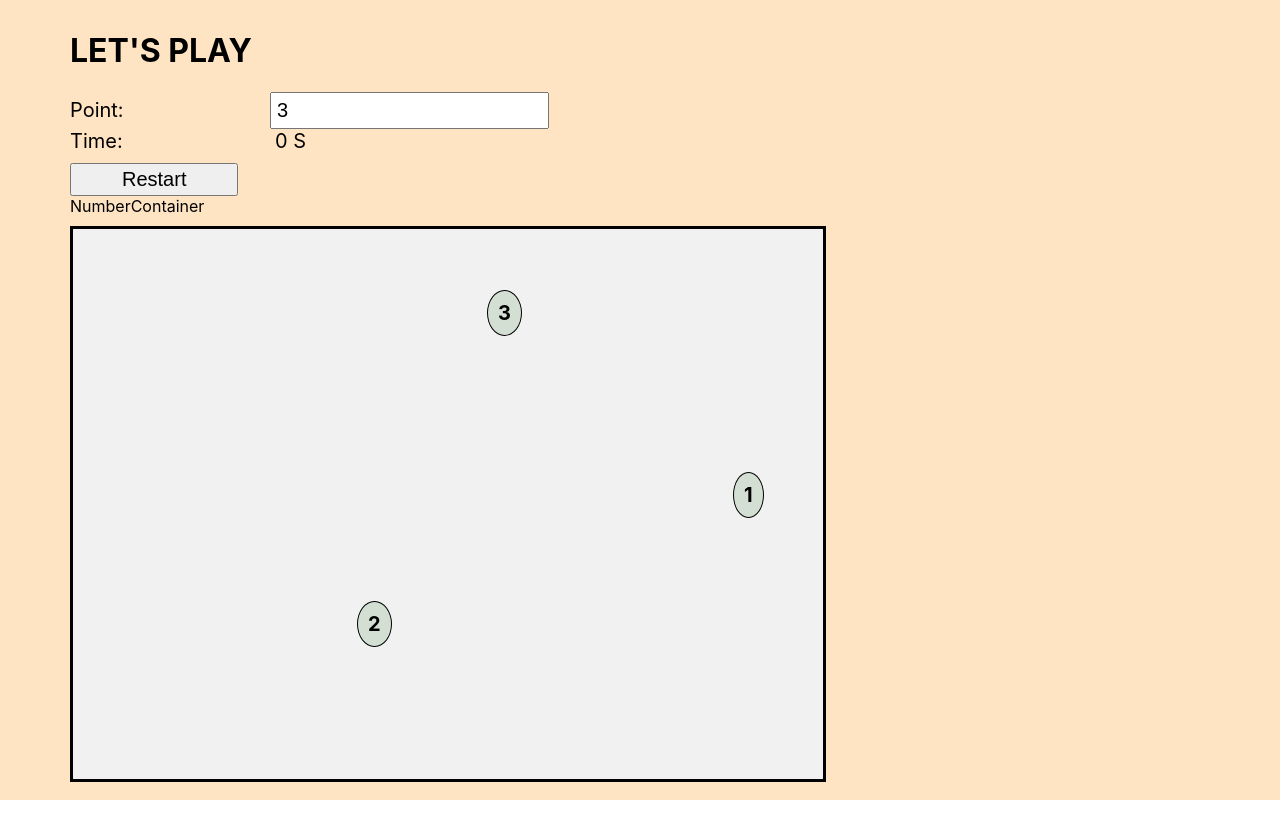
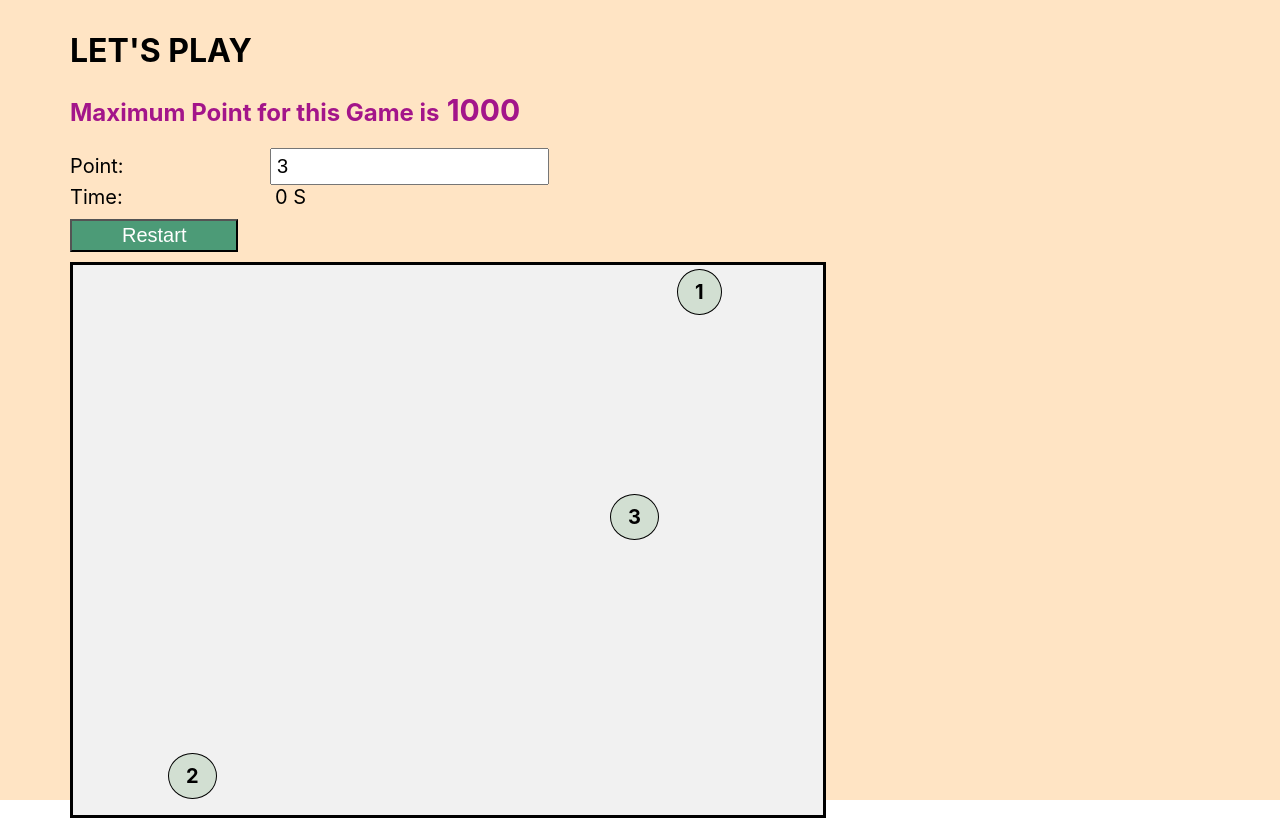
Before and after one commit to chiennt43/game-entrance-test, a React (Create React App) app in the folder game/: page / in a window 1280 px wide. Both pictures are taken after a click on the button "Play". Before the commit the page ends 800 px from the top, so only its background shows below. Built offline with nearby package versions, Linux system fonts and the light colour scheme.

Commit message:
number excute event

```diff
--- a/game/src/constValue.js
+++ b/game/src/constValue.js
@@ -1,6 +1,6 @@
 export const Notify = {
   Playing: "LET'S PLAY",
-  Lost: "GAME OVER",
+  Lose: "GAME OVER",
   Win: "ALL CLEARED",
 };
 export const PlayButton = {
@@ -16,3 +16,5 @@ export const POINT_SHOWING_DEFAULT = [
 export const TIME_DEFAULT = 0;
 export const NUMBER_CONTAINER_WIDTH = 700;
 export const NUMBER_CONTAINER_HEIGHT = 500;
+export const MAX_POINT_ALLOWED = 1000;
+export const NUMBER_ITEM_START = 1;
--- a/game/src/gameHome.jsx
+++ b/game/src/gameHome.jsx
@@ -1,22 +1,23 @@
-import { useState } from "react";
+import { useState, useCallback } from "react";
 import {
   labelStyle,
   valueStyle,
   buttonStyle,
-  numbersContainer,
   gameContainer,
-  numberItem,
 } from "./gameStyle";
 import {
   Notify,
   PlayButton,
   POINT_DEFAULT,
   TIME_DEFAULT,
-  NUMBER_CONTAINER_WIDTH,
-  NUMBER_CONTAINER_HEIGHT,
   POINT_SHOWING_DEFAULT,
+  MAX_POINT_ALLOWED,
+  NUMBER_ITEM_START,
 } from "./constValue";
 import NumberContainer from "./numberContainer";
+
+let numberShouldSelect = NUMBER_ITEM_START;
+let isAllowPlay = true;
 
 const GameHome = () => {
   const [notifyTitle, setNotifyTitle] = useState(Notify.Playing);
@@ -25,41 +26,71 @@ const GameHome = () => {
   const [playButtonTitle, setPlayButtonTitle] = useState(PlayButton.Play);
   const [pointShowing, setPointShowing] = useState(POINT_SHOWING_DEFAULT);
 
-  const getRandomPostion = (max) => {
-    return Math.floor(Math.random() * max);
-  };
-
   const playGame = () => {
     playButtonTitle === PlayButton.Play &&
       setPlayButtonTitle(PlayButton.Restart);
-
     const pointValue = [];
     for (let i = 0; i < point; i++) {
       pointValue.push({ value: i + 1, isSelected: false });
     }
+    isAllowPlay = true;
     setPointShowing(pointValue);
+    numberShouldSelect = NUMBER_ITEM_START;
+    setNotifyTitle(Notify.Playing);
   };
 
-  const numberOnClick = (itemValue) => {
-    const pointShowingUpdate = [...pointShowing];
-    pointShowingUpdate.forEach((item) => {
-      if (item.value === itemValue) {
-        item.isSelected = true;
+  const numberOnClick = useCallback(
+    (itemValue) => {
+      if (itemValue === numberShouldSelect) {
+        const pointShowingUpdate = [...pointShowing];
+        pointShowingUpdate.forEach((item) => {
+          if (item.value === itemValue && !item.isSelected) {
+            item.isSelected = true;
+          }
+        });
+        setPointShowing(pointShowingUpdate);
+        const isExistedItemNotSelected = pointShowingUpdate.some(
+          (item) => !item.isSelected
+        );
+        if (!isExistedItemNotSelected) {
+          setNotifyTitle(Notify.Win);
+          isAllowPlay = false;
+        }
+        numberShouldSelect++;
+      } else {
+        isAllowPlay = false;
+        setNotifyTitle(Notify.Lose);
       }
-    });
-    setPointShowing(pointShowingUpdate);
-  };
-
+    },
+    [pointShowing]
+  );
+  const notifyColor =
+    notifyTitle === Notify.Win
+      ? "green"
+      : notifyTitle === Notify.Lose
+      ? "red"
+      : "black";
   return (
     <div className="game-container" style={gameContainer}>
-      <h1 className="notify-title">{notifyTitle}</h1>
+      <h1 className="notify-title" style={{ color: notifyColor }}>
+        {notifyTitle}
+      </h1>
       <div className="point">
+        <h2 style={{ color: "#a3158a" }}>
+          Maximum Point for this Game is
+          <span style={{ fontSize: "30px" }}> {MAX_POINT_ALLOWED}</span>
+        </h2>
         <label style={labelStyle}>Point:</label>
         <input
+          type="number"
           style={valueStyle}
           name="point"
           value={point}
-          onChange={(e) => setPoint(e.target.value)}
+          onChange={(e) => {
+            0 <= e.target.value &&
+              e.target.value <= MAX_POINT_ALLOWED &&
+              setPoint(e.target.value);
+          }}
         />
       </div>
       <div className="time">
@@ -69,34 +100,13 @@ const GameHome = () => {
       <button className="play-button" style={buttonStyle} onClick={playGame}>
         {playButtonTitle}
       </button>
-      <NumberContainer></NumberContainer>
-      <section className="numbers-container" style={numbersContainer}>
-        {playButtonTitle === PlayButton.Restart &&
-          (() => {
-            let rows = [];
-            for (let i = 0; i < pointShowing.length; i++) {
-              const leftSpace = getRandomPostion(NUMBER_CONTAINER_WIDTH);
-              const topSpace = getRandomPostion(NUMBER_CONTAINER_HEIGHT);
-              rows.push(
-                <div
-                  key={i}
-                  style={{
-                    left: `${leftSpace}px`,
-                    top: `${topSpace}px`,
-                    background: `${
-                      pointShowing[i].isSelected ? "red" : "#d2dfd2"
-                    }`,
-                    ...numberItem,
-                  }}
-                  onClick={() => numberOnClick(pointShowing[i].value)}
-                >
-                  {pointShowing[i].value}
-                </div>
-              );
-            }
-            return rows;
-          })()}
-      </section>
+      <NumberContainer
+        playButtonTitle={playButtonTitle}
+        pointShowing={pointShowing}
+        isAllowPlay={isAllowPlay}
+        notifyTitle={notifyTitle}
+        numberOnClick={(e) => numberOnClick(e)}
+      />
     </div>
   );
 };
--- a/game/src/gameStyle.js
+++ b/game/src/gameStyle.js
@@ -11,6 +11,8 @@ export const buttonStyle = {
   padding: "3px 50px",
   fontSize: "20px",
   marginTop: "10px",
+  background: "#4c9b77",
+  color: "white",
 };
 export const numbersContainer = {
   height: "550px",
@@ -23,9 +25,16 @@ export const numbersContainer = {
 export const numberItem = {
   position: "absolute",
   border: "1px solid",
-  padding: "10px",
+  padding: "10px 17px",
   color: "black",
   borderRadius: "50%",
   fontWeight: "bold",
   fontSize: "20px",
 };
+export const NotifyImage = {
+  width: "500px",
+  position: "absolute",
+  zIndex: 1500,
+  left: "100px",
+  top: "20px",
+};
--- a/game/src/numberContainer.jsx
+++ b/game/src/numberContainer.jsx
@@ -1,8 +1,80 @@
 import { memo, useState } from "react";
+import PropTypes from "prop-types";
+import {
+  PlayButton,
+  NUMBER_CONTAINER_WIDTH,
+  NUMBER_CONTAINER_HEIGHT,
+  MAX_POINT_ALLOWED,
+  Notify,
+} from "./constValue";
+import { numbersContainer, numberItem, NotifyImage } from "./gameStyle";
+import SuccessIcon from "../src/assets/images/sucess.png";
+import LoseIcon from "../src/assets/images/lose.jpg";
 
 function NumberContainer(props) {
-  const {} = props;
-  return <div className="numbers">NumberContainer</div>;
+  const {
+    playButtonTitle,
+    pointShowing,
+    numberOnClick,
+    isAllowPlay,
+    notifyTitle,
+  } = props;
+  const getRandomPostion = (max) => {
+    return Math.floor(Math.random() * max);
+  };
+
+  return (
+    <section className="numbers-container" style={numbersContainer}>
+      {!isAllowPlay && (
+        <img
+          style={NotifyImage}
+          src={
+            notifyTitle === Notify.Win
+              ? SuccessIcon
+              : notifyTitle === Notify.Lose
+              ? LoseIcon
+              : ""
+          }
+        />
+      )}
+      {playButtonTitle === PlayButton.Restart &&
+        (() => {
+          let rows = [];
+          for (let i = 0; i < pointShowing.length; i++) {
+            const leftSpace = getRandomPostion(NUMBER_CONTAINER_WIDTH);
+            const topSpace = getRandomPostion(NUMBER_CONTAINER_HEIGHT);
+            if (!pointShowing[i]["positionLeft"]) {
+              pointShowing[i]["positionLeft"] = leftSpace;
+              pointShowing[i]["positionTop"] = topSpace;
+            }
+            rows.push(
+              <div
+                class="number-item"
+                key={i}
+                style={{
+                  left: `${pointShowing[i]["positionLeft"]}px`,
+                  top: `${pointShowing[i]["positionTop"]}px`,
+                  background: `${
+                    pointShowing[i].isSelected ? "#ef9647" : "#d2dfd2"
+                  }`,
+                  zIndex: `${MAX_POINT_ALLOWED - i}`,
+                  pointerEvents: `${isAllowPlay ? "" : "none"}`,
+                  ...numberItem,
+                }}
+                onClick={() => numberOnClick(pointShowing[i].value)}
+              >
+                {pointShowing[i].value}
+              </div>
+            );
+          }
+          return rows;
+        })()}
+    </section>
+  );
 }
+NumberContainer.propTypes = {
+  playButtonTitle: PropTypes.string,
+  pointShowing: PropTypes.number,
+};
 
 export default memo(NumberContainer);
```
Also changed, not shown: game/src/assets/images/lose.jpg (added), game/src/assets/images/sucess.png (added).
